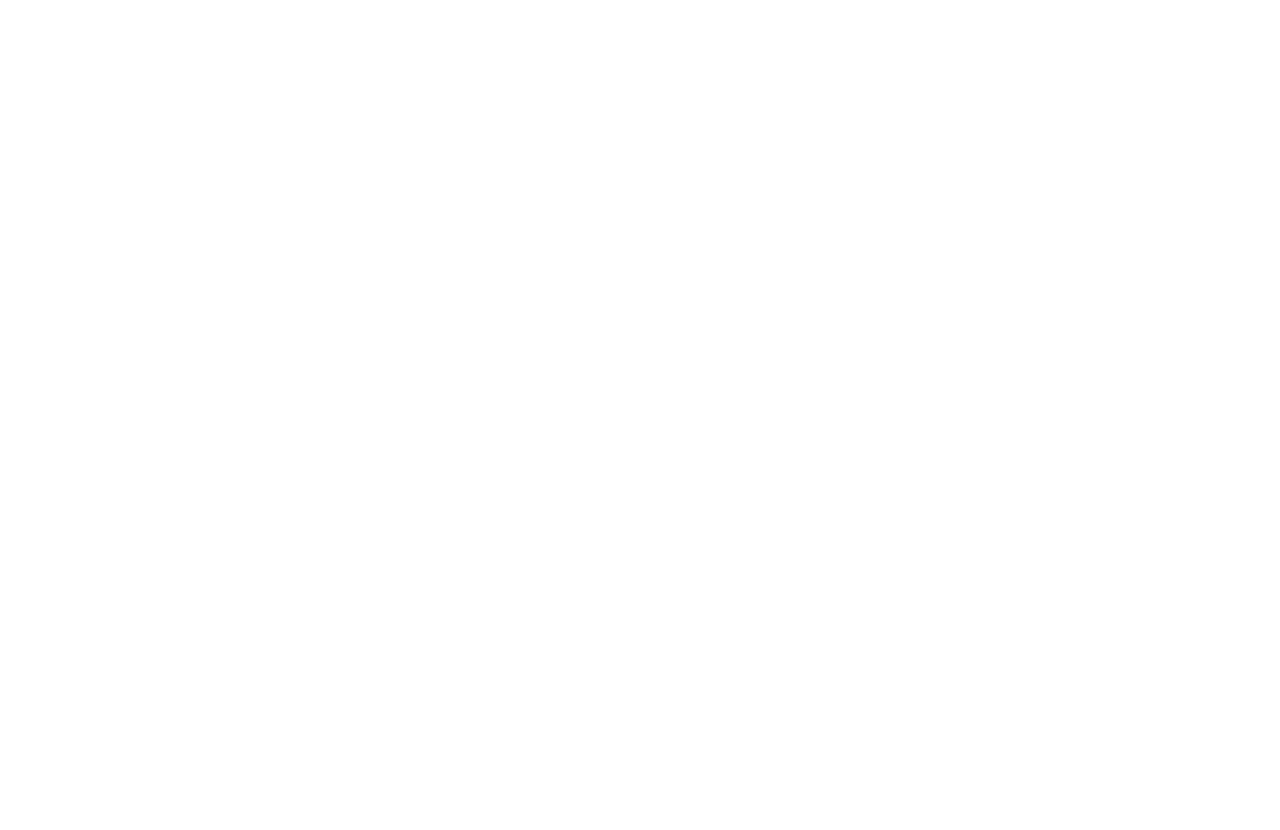
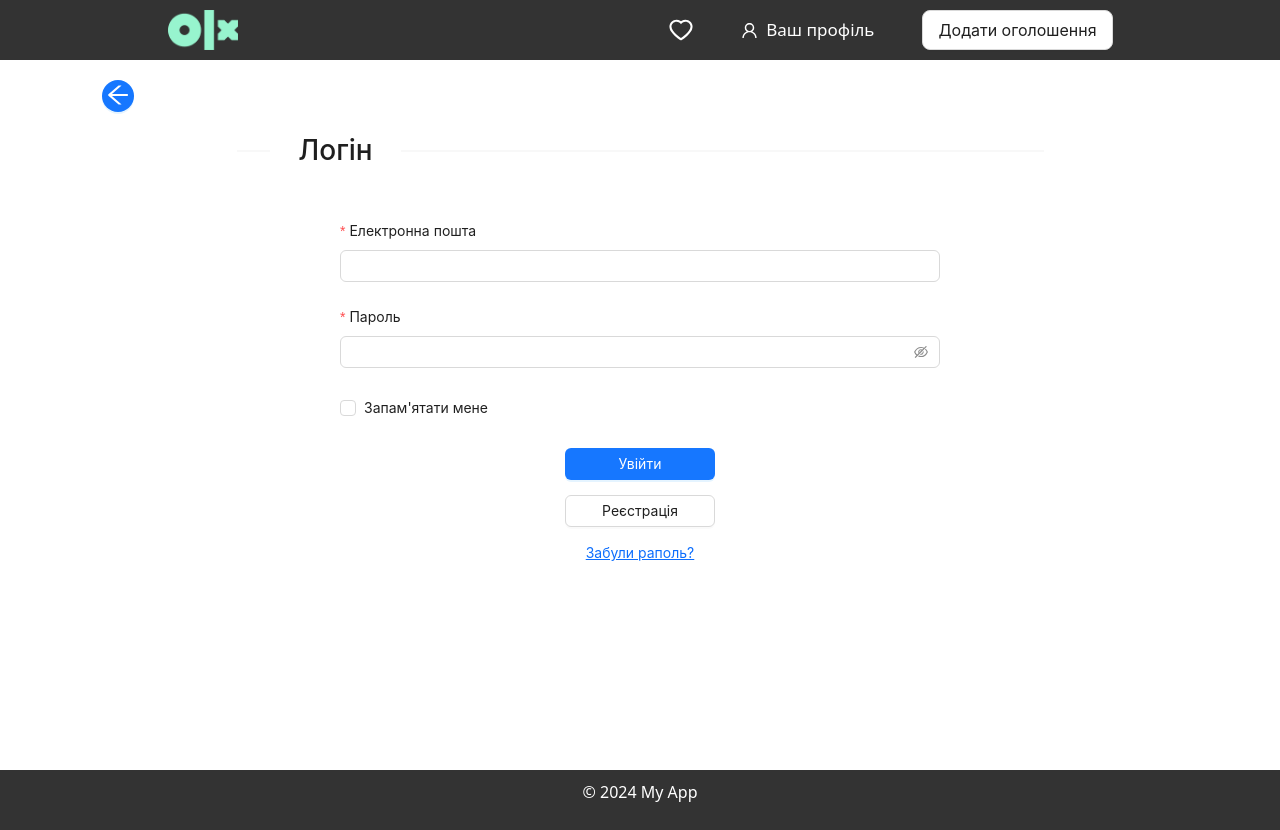
Before and after one commit to AndrichSanych/CourseWork_ReactTS, a React (Create React App) app: page /login in a window 1280 px wide. Before the commit this address had no page. Before the commit the page ends 800 px from the top, so only its background shows below. Built offline with nearby package versions, Linux system fonts and the light colour scheme; the HTML template or start-up script is replaced by a standard one.

Commit message:
Page and storange service added

```diff
--- a/src/App.tsx
+++ b/src/App.tsx
@@ -3,12 +3,14 @@
 import Layout from './components/layout';
 import { Route, Routes } from 'react-router-dom';
 import { Registration } from './components/registration/Registration';
+import { Login } from './components/login/Login';
 
 const App: React.FC = () => {
   return (
     <Routes>
       <Route path="/" element={<Layout/>}>
             <Route path='/registration' element={<Registration/>}/>
+            <Route path='/login' element={<Login/>}/>
       </Route>
     </Routes>
   );
--- a/src/components/header.tsx
+++ b/src/components/header.tsx
@@ -3,16 +3,17 @@
 import logo from '../logo.png';
 import { HeartOutlined, UserOutlined } from '@ant-design/icons';
 import { Button } from 'antd';
+import { useNavigate } from 'react-router-dom';
 
 
 const Header: React.FC = () => {
-
+    const navigate = useNavigate();
     const onFavoriteButtonClick = () => {
 
     }
 
     const onUserButtonClick = () => {
-
+    navigate('/login');
     }
 
     const onAddAdvertButtonClick = () => {
--- /dev/null
+++ b/src/components/login/Login.tsx
@@ -0,0 +1,91 @@
+import React, { useState } from 'react'
+import { Link, useNavigate } from 'react-router-dom';
+import { LoginModel } from '../../models/LoginModel';
+import { accountService } from '../../services/accountService';
+import BackButton from '../common-components/BackButton';
+import { Button, Checkbox, Divider, Form, Input } from 'antd';
+import { CheckboxChangeEvent } from 'antd/es/checkbox';
+import { storageService } from '../../services/storangeService';
+
+export const Login: React.FC = () => {
+    const [remember, setRemember] = useState<boolean>(false);
+    const navigate = useNavigate()
+
+    const onFinish = async (loginModel: LoginModel) => {
+        const responce = await accountService.login(loginModel);
+       if (responce.status === 200) {
+            if (remember){
+                storageService.saveTokens(responce.data.accessToken);
+            }
+            else{
+                storageService.setTemporalyTokens(responce.data.accessToken)
+            }
+            navigate('/')
+        }
+    }
+    return (
+        <>
+            <BackButton />
+            <div className='w-75 mx-auto'>
+                <Divider className='fs-3  mb-5' orientation="left">Логін</Divider>
+                <Form
+                    layout='vertical'
+                    style={{
+                        maxWidth: 600,
+                    }}
+                    initialValues={{
+                        remember: true,
+                    }}
+                    onFinish={onFinish}
+                    className='mx-auto'
+                >
+                    <Form.Item
+                        label="Електронна пошта"
+                        name="email"
+                        rules={[
+                            {
+                                required: true,
+                                message: "Будьласка введіть логін!",
+                            },
+                            {
+                                type: 'email',
+                                message: "Невірно введена пошта!",
+                            },
+                        ]}
+                    >
+                        <Input />
+                    </Form.Item>
+
+                    <Form.Item
+                        label="Пароль"
+                        name="password"
+                        rules={[
+                            {
+                                required: true,
+                                message: 'Будьласка введіть пароль!',
+                            },
+                        ]}
+                    >
+                        <Input.Password />
+                    </Form.Item>
+
+                    <Form.Item>
+                        <Checkbox onChange={(e:CheckboxChangeEvent)=>setRemember(e.target.checked)}>Запам'ятати мене</Checkbox>
+                    </Form.Item>
+                    <div className='buttons-block'>
+                        <Button type="primary" htmlType="submit">
+                            Увійти
+                        </Button>
+                        <Link to="/registration">
+                            <Button >Реєстрація</Button>
+                        </Link>
+                        <Link to='/fogotpassword'>Забули раполь?</Link>
+                    </div>
+                </Form>
+            </div>
+
+        </>
+
+
+    )
+}
--- /dev/null
+++ b/src/services/storangeService.ts
@@ -0,0 +1,25 @@
+const accessKey = process.env.REACT_APP_ACCESS_KEY || '';
+
+const isSessionStorage = () => sessionStorage.getItem(accessKey) !== null;
+
+export const storageService = {
+    saveTokens: (accessToken:string) => {
+        if(isSessionStorage()){
+            sessionStorage.setItem(accessKey, accessToken);
+            localStorage.removeItem(accessKey);
+        }
+        else{
+            localStorage.setItem(accessKey, accessToken);
+            sessionStorage.removeItem(accessKey);
+        }
+    },
+
+    getAccessToken: () =>  sessionStorage.getItem(accessKey) || localStorage.getItem(accessKey),
+
+    setTemporalyTokens: (accessToken:string) =>  sessionStorage.setItem(accessKey, accessToken),
+
+    removeTokens: () => {
+        localStorage.removeItem(accessKey);
+        sessionStorage.removeItem(accessKey);
+    }
+}
```
